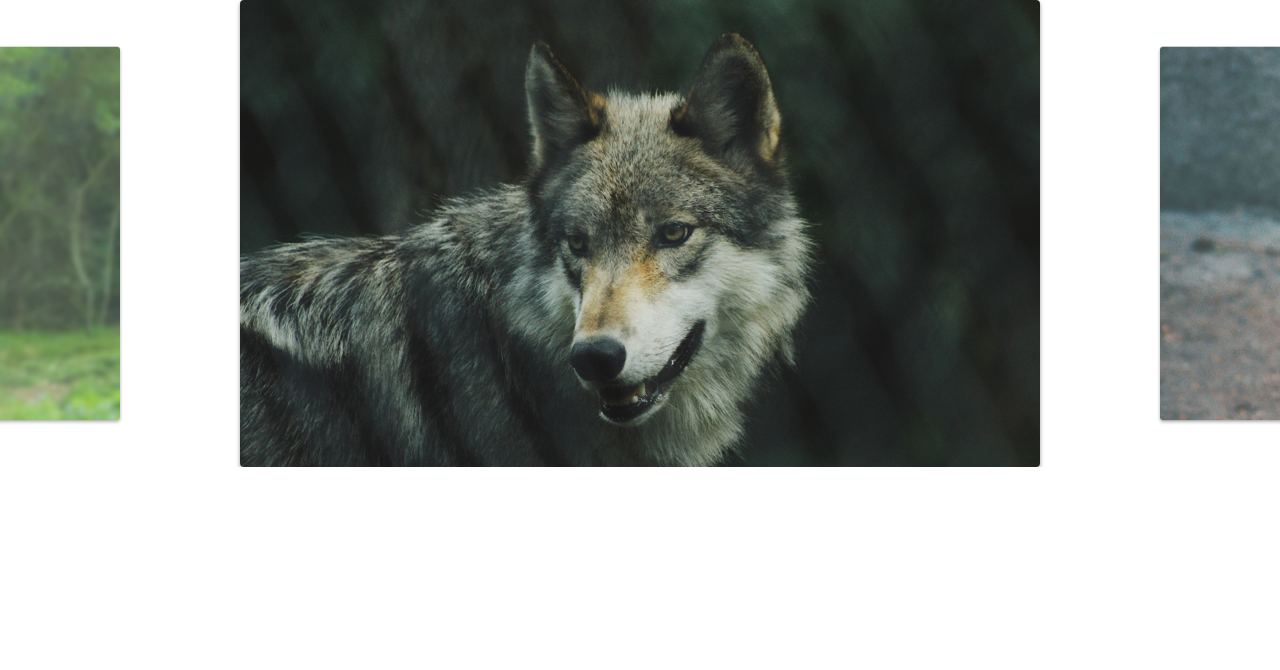
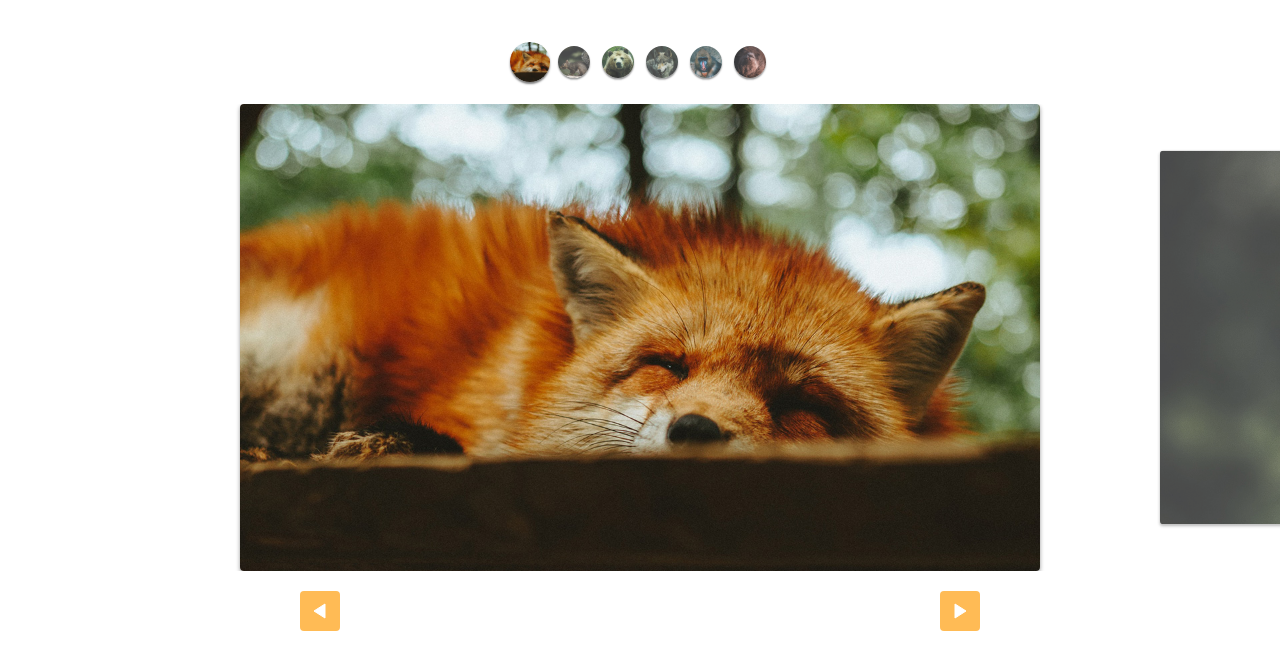
Before and after one commit to shirleynoliveiraa/projeto-slide, a plain HTML site: page index.html in a window 1280 px wide. Drawn offline with Linux system fonts and the light colour scheme.

Commit message:
commit final

```diff
--- a/css/style.css
+++ b/css/style.css
@@ -1,6 +1,5 @@
 body {
   margin: 0px;
-    ;
 }
 
 ul {
@@ -8,6 +7,7 @@ ul {
   margin: 0px;
   list-style: none;
 }
+
 
 img {
   display: block;
@@ -34,7 +34,7 @@ img {
 
   border-radius: 4px;
   overflow: hidden;
-    box-shadow: 0 2px 4px rgba(0, 0, 0, .4);
+  box-shadow: 0 2px 4px rgba(0,0,0,.4);
   opacity: .8;
   transform: scale(.8);
   transition: .4s;
@@ -44,3 +44,69 @@ img {
   opacity: 1;
   transform: scale(1);
 }
+
+[data-control="slide"] {
+  display: flex;
+  justify-content: center;
+  margin-top: 20px;
+}
+
+[data-control="slide"] li a {
+  display: block;
+  width: 12px;
+  height: 12px;
+  background: #FB5;
+  border-radius: 50%;
+  overflow: hidden;
+  text-indent: -999px;
+  margin: 5px;
+}
+
+[data-control="slide"] li.active a, [data-control="slide"] li a:hover {
+  background: #E54;
+}
+
+.custom-controls {
+  display: flex;
+  justify-content: center;
+  margin-top: 40px;
+  margin-bottom: 20px;
+  flex-wrap: wrap;
+}
+
+.custom-controls li {
+  opacity: .8;
+  transform: scale(.8);
+  width: 40px;
+  height: 40px;
+  border-radius: 50%;
+  overflow: hidden;
+  margin: 2px;
+  box-shadow: 0 2px 2px rgba(0,0,0,.5);
+  transition: .3s;
+}
+
+.custom-controls li.active {
+  opacity: 1;
+  transform: scale(1);
+}
+
+.arrow-nav {
+  display: flex;
+  justify-content: space-around;
+  margin: 20px 0;
+}
+
+.arrow-nav button {
+  cursor: pointer;
+  border: none;
+  border-radius: 4px;
+  color: white;
+  width: 40px;
+  height: 40px;
+  background: #FB5 url('../img/arrow.svg') center center no-repeat;
+}
+
+.arrow-nav button.prev {
+  transform: rotate(-180deg);
+}
--- a/index.html
+++ b/index.html
@@ -1,26 +1,35 @@
 <!DOCTYPE html>
 <html lang="en">
 <head>
-    <meta charset="UTF-8">
-    <meta http-equiv="X-UA-Compatible" content="IE=edge">
-    <meta name="viewport" content="width=device-width, initial-scale=1.0">
-    <link rel="stylesheet" href="./css/style.css">
-    <title>Slide Curso JavaScript</title>
+  <meta charset="UTF-8">
+  <meta name="viewport" content="width=device-width, initial-scale=1.0">
+  <meta http-equiv="X-UA-Compatible" content="ie=edge">
+  <title>Slide Curso JavaScript</title>
+  <link rel="stylesheet" href="css/style.css">
 </head>
 <body>
-
-<div class="slide-wrapper">
+  <ul class="custom-controls">
+    <li><img src="img/foto1-thumb.jpg" alt=""></li>
+    <li><img src="img/foto2-thumb.jpg" alt=""></li>
+    <li><img src="img/foto3-thumb.jpg" alt=""></li>
+    <li><img src="img/foto4-thumb.jpg" alt=""></li>
+    <li><img src="img/foto5-thumb.jpg" alt=""></li>
+    <li><img src="img/foto6-thumb.jpg" alt=""></li>
+  </ul>
+  <div class="slide-wrapper">
     <ul class="slide">
-        <li><img src="./img/foto1.jpg" alt=""></li>
-        <li><img src="./img/foto2.jpg" alt=""></li>
-        <li><img src="./img/foto3.jpg" alt=""></li>
-        <li><img src="./img/foto4.jpg" alt=""></li>
-        <li><img src="./img/foto5.jpg" alt=""></li>
-        <li><img src="./img/foto6.jpg" alt=""></li>
+      <li><img src="img/foto1.jpg" alt=""></li>
+      <li><img src="img/foto2.jpg" alt=""></li>
+      <li><img src="img/foto3.jpg" alt=""></li>
+      <li><img src="img/foto4.jpg" alt=""></li>
+      <li><img src="img/foto5.jpg" alt=""></li>
+      <li><img src="img/foto6.jpg" alt=""></li>
     </ul>
-</div>
-
-
-    <script type="module" src="./js/script.js"></script>
+  </div>
+  <div class="arrow-nav">
+    <button class="prev"></button>
+    <button class="next"></button>
+  </div>
+  <script type="module" src="js/script.js"></script>
 </body>
 </html>
--- a/js/script.js
+++ b/js/script.js
@@ -1,7 +1,6 @@
-import Slide from './slide.js';
+import SlideNav from './slide.js';
 
-const slide = new Slide('.slide', '.slide-wrapper');
+const slide = new SlideNav('.slide', '.slide-wrapper');
 slide.init();
-console.log(slide);
-
-slide.changeSlide(3)
+slide.addArrow('.prev', '.next');
+slide.addControl('.custom-controls');
--- a/js/slide.js
+++ b/js/slide.js
@@ -1,11 +1,12 @@
 import debounce from './debounce.js';
 
-export default class Slide {
+export class Slide {
   constructor(slide, wrapper) {
     this.slide = document.querySelector(slide)
     this.wrapper = document.querySelector(wrapper);
     this.dist = { finalPosition: 0, startX: 0, movement: 0 }
     this.activeClass = 'active';
+    this.changeEvent = new Event('changeEvent');
   }
 
 
@@ -54,10 +55,10 @@ export default class Slide {
   changeSlideOnEnd() {
     if (this.dist.movement > 120 && this.index.next !== undefined) {
       this.activeNextSlide();
-        } else if (this.dist.movement < -120) {
+    } else if (this.dist.movement < -120 && this.index.prev !== undefined) {
       this.activePrevSlide();
     } else {
-            this.changeSlide(this.index.active && this.index.prev !== undefined)
+      this.changeSlide(this.index.active);
     }
   }
 
@@ -67,7 +68,6 @@ export default class Slide {
     this.wrapper.addEventListener('mouseup', this.onEnd);
     this.wrapper.addEventListener('touchend', this.onEnd);
   }
-
 
   // Slides config
 
@@ -98,23 +98,21 @@ export default class Slide {
     this.slidesIndexNav(index);
     this.dist.finalPosition = activeSlide.position;
     this.changeActiveClass();
+    this.wrapper.dispatchEvent(this.changeEvent);
   }
 
   changeActiveClass() {
     this.slideArray.forEach(item => item.element.classList.remove(this.activeClass));
-        this.slideArray[this.index.active].element.classList.add(this.activeClass = 'active');
+    this.slideArray[this.index.active].element.classList.add(this.activeClass);
   }
 
   activePrevSlide() {
-        if (this.index.prev !== undefined)
-        this.changeSlide(this.index.prev)
+    if (this.index.prev !== undefined) this.changeSlide(this.index.prev);
   }
 
   activeNextSlide() {
-        if (this.index.next !== undefined)
-        this.changeSlide(this.index.next)
+    if (this.index.next !== undefined) this.changeSlide(this.index.next);
   }
-
 
   onResize() {
     setTimeout(() => {
@@ -123,14 +121,17 @@ export default class Slide {
     }, 1000);
   }
 
-    addRecizeEvent() {
-        window.addEventListener('recize', this.onResize)
+  addResizeEvent() {
+    window.addEventListener('resize', this.onResize);
   }
 
   bindEvents() {
     this.onStart = this.onStart.bind(this);
     this.onMove = this.onMove.bind(this);
     this.onEnd = this.onEnd.bind(this);
+
+    this.activePrevSlide = this.activePrevSlide.bind(this);
+    this.activeNextSlide = this.activeNextSlide.bind(this);
 
     this.onResize = debounce(this.onResize.bind(this), 200);
   }
@@ -140,7 +141,62 @@ export default class Slide {
     this.transition(true);
     this.addSlideEvents();
     this.slidesConfig();
-      this.addRecizeEvent();
+    this.addResizeEvent();
+    this.changeSlide(0);
     return this;
   }
 }
+
+export default class SlideNav extends Slide {
+  constructor(slide, wrapper) {
+    super(slide, wrapper);
+    this.bindControlEvents();
+  }
+
+  addArrow(prev, next) {
+    this.prevElement = document.querySelector(prev);
+    this.nextElement = document.querySelector(next);
+    this.addArrowEvent();
+  }
+
+  addArrowEvent() {
+    this.prevElement.addEventListener('click', this.activePrevSlide);
+    this.nextElement.addEventListener('click', this.activeNextSlide);
+  }
+
+  createControl() {
+    const control = document.createElement('ul');
+    control.dataset.control = 'slide';
+    this.slideArray.forEach((item, index) => {
+      control.innerHTML += `<li><a href="#slide${index + 1}">${index + 1}</a></li>`;
+    });
+    this.wrapper.appendChild(control);
+    return control;
+  }
+
+  eventControl(item, index) {
+    item.addEventListener('click', (event) => {
+      event.preventDefault();
+      this.changeSlide(index);
+    });
+    this.wrapper.addEventListener('changeEvent', this.activeControlItem);
+  }
+
+  activeControlItem() {
+    this.controlArray.forEach(item => item.classList.remove(this.activeClass));
+    this.controlArray[this.index.active].classList.add(this.activeClass);
+  }
+
+  addControl(customControl) {
+    this.control = document.querySelector(customControl) || this.createControl();
+    this.controlArray = [...this.control.children];
+
+    this.activeControlItem();
+    this.controlArray.forEach(this.eventControl);
+  }
+
+  bindControlEvents() {
+    this.eventControl = this.eventControl.bind(this);
+    this.activeControlItem = this.activeControlItem.bind(this);
+  }
+}
```
Lines whose indentation alone changed are shown as unchanged.
